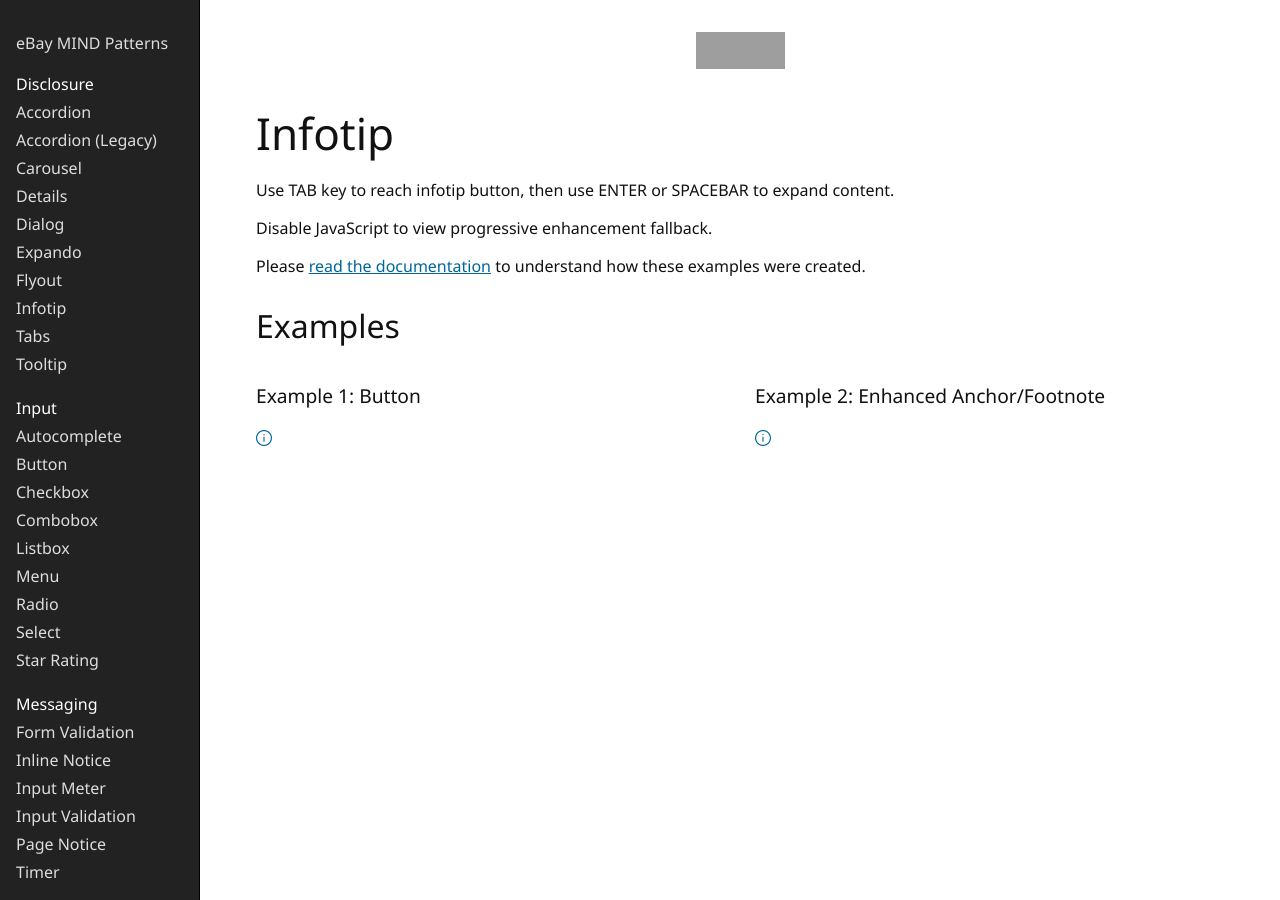
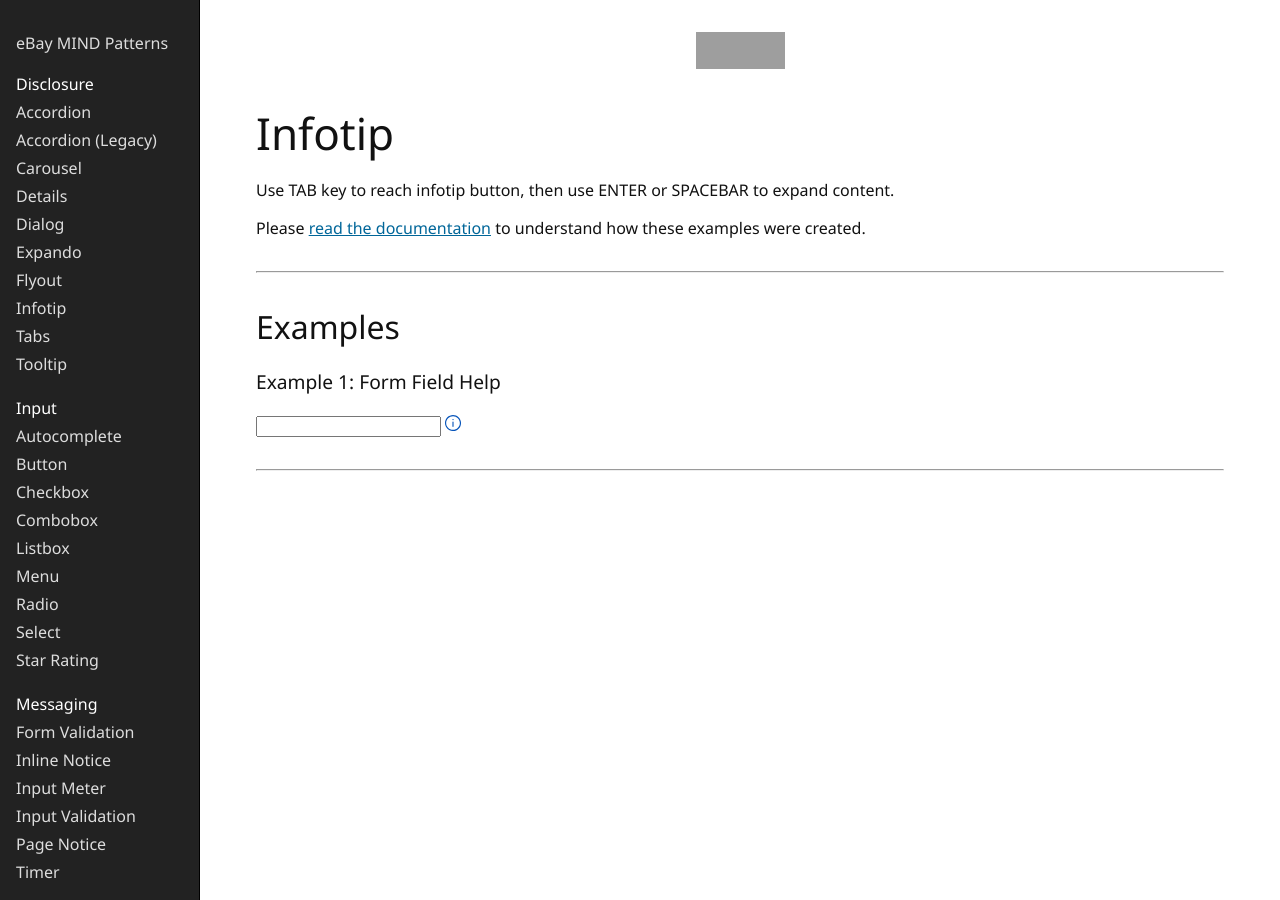
Before and after one commit to eBay/mindpatterns, a Jekyll site: the page built from _disclosure/infotip/index.html, in a window 1280 px wide. Built offline with Jekyll 4.4.1, drawn with Linux system fonts in a browser that asks for light colours; grey boxes are pictures that could not be loaded.

Commit message:
Converted infotip to vanilla js

```diff
--- a/_disclosure/flyout/flyout.css
+++ b/_disclosure/flyout/flyout.css
@@ -19,6 +19,11 @@
     display: block;
 }
 
+.flyout__host[aria-expanded=true] ~ .flyout__overlay,
+.flyout__host[aria-expanded=true] ~ .flyout .flyout__content {
+    display: block;
+}
+
 .flyout__trigger.clipped--stealth {
     background-color: #eee;
     border: 1px solid #ccc;
--- a/_disclosure/infotip/index.html
+++ b/_disclosure/infotip/index.html
@@ -5,72 +5,30 @@
 
 <link rel="stylesheet" href="../flyout/flyout.css">
 <link rel="stylesheet" href="infotip.css">
-<style>
-    #infotip img {
-        display: none;
-    }
-    .flyout__overlay img {
-        display: block;
-        border: 1px solid #ccc;
-        margin-right: 10px;
-        float: left;
-    }
-    #references ol {
-        margin: 0;
-        padding: 0;
-    }
-</style>
 
 <h1>{{ page.title }}</h1>
 
 <h2 class="clipped">Readme</h2>
 <p>Use TAB key to reach infotip button, then use ENTER or SPACEBAR to expand content.</p>
-<p>Disable JavaScript to view progressive enhancement fallback.</p>
 <p>Please <a href={{ "disclosure/infotip" | prepend: site.patterns_baseurl | prepend: site.patterns_url }}>read the documentation</a> to understand how these examples were created.</p>
+
+<hr />
 
 <h2>Examples</h2>
 
-<div class="row">
-    <div class="col-xs-12 col-md-6">
-        <h3>Example 1: Button</h3>
-        <div>
-            <span class="infotip">
-                <button class="flyout__trigger" type="button" aria-label="Help" disabled></button>
-                <span class="flyout__live-region" aria-live="polite">
-                    <div class="flyout__overlay">
-                        <p><img src="{{ '/images/gregorsamsa.jpg' | relative_url }}" alt="Illustration of Gregor Samsa" /></p>
-                        <p>Gregor Samsa appears to be based upon <a href="http://en.wikipedia.org/wiki/Franz_Kafka">Kafka</a> himself. As when Kafka suffered from insomnia, he feared he was repulsive and a burden to his family, during which time his sister was his caretaker.</p>
-                    </div>
-                </span>
-            </span>
+<h3>Example 1: Form Field Help</h3>
+<div>
+    <input />
+    <span class="infotip flyout">
+        <button class="infotip__host flyout__host" type="button" aria-label="Help">
+            <svg focusable="false" width="16" height="16" aria-hidden="true">
+                <use xlink:href="#icon-information"></use>
+            </svg>
+        </button>
+        <div class="infotip__content flyout__overlay">
+            <p>This textbox needs a <a href="https://www.w3.org/TR/html52/sec-forms.html#the-label-element">label</a>!</p>
         </div>
-    </div>
-    <div class="col-xs-12 col-md-6">
-        <h3>Example 2: Enhanced Anchor/Footnote</h3>
-        <div>
-            <span class="infotip">
-                <a href="#infotip1"><sup>[1]</sup></a>
-            </span>
-        </div>
-    </div>
+    </span>
 </div>
 
-<!-- this footnotes section is used by the progressive enhancement example -->
-<section aria-labelledby="ref_heading" id="references" role="region">
-    <h2 id="ref_heading">References</h2>
-    <ol>
-        <li>
-            <div id="infotip1" tabindex="-1">
-                <p><img src="{{ '/images/gregorsamsa.jpg' | relative_url }}" alt="Illustration of Gregor Samsa" /></p>
-                <p>Gregor Samsa appears to be based upon <a href="http://en.wikipedia.org/wiki/Franz_Kafka">Kafka</a> himself. As when Kafka suffered from insomnia, he feared he was repulsive and a burden to his family, during which time his sister was his caretaker.</p>
-            </div>
-        </li>
-    </ol>
-</section>
-<script src="jquery.infotip.js"></script>
-<script>
-    $(function() {
-        $('.infotip').infotip();
-        $('#references').remove();
-    });
-</script>
+<hr />
--- a/_disclosure/infotip/infotip.css
+++ /dev/null
@@ -1,35 +0,0 @@
-.infotip {
-    position: relative;
-}
-.infotip .flyout__overlay {
-    background: LightYellow;
-    border: 1px solid #ccc;
-    box-shadow: 2px 2px 1px #ccc;
-    margin: 0 4px;
-    min-width: 250px;
-    padding: 0 16px;
-    text-align: justify;
-}
-.infotip .flyout__trigger {
-    background: 0;
-    border: 0;
-    padding: 0;
-}
-.infotip a.flyout__trigger {
-    text-decoration: none;
-}
-.infotip .flyout__trigger:after {
-    color: #006699;
-    content: '\e614';
-    font-family: 'vq-icon-font';
-    font-size: 16px;
-}
-.infotip--js > .flyout__trigger[aria-expanded=true]:after {
-    content: '\e60a';
-}
-.infotip--js > .flyout__trigger sup {
-    display: none;
-}
-.infotip--js > .flyout__trigger:focus {
-    text-decoration: none;
-}
--- a/_disclosure/infotip/jquery.infotip.js
+++ /dev/null
@@ -1,58 +0,0 @@
-/**
-* Copyright 2015 eBay Inc.
-*
-* Use of this source code is governed by a MIT-style
-* license that can be found in the LICENSE file or at
-* https://opensource.org/licenses/MIT.
-*/
-
-/**
-* @file jQuery plugin that creates the basic interactivity for an infotip flyout
-* @desc Please DO NOT copy this code to production! This is 'quick & ugly, just make it work!' code.
-* @requires jquery-click-flyout
-* @requires jquery-hijax-button
-* @version 0.0.1
-* @author Ian McBurnie <ianmcburnie@hotmail.com>
-*/
-(function($, window, document, undefined) {
-    $.fn.infotip = function() {
-        return this.each(function onEach() {
-            var $widget = $(this);
-            var $button = $widget.find('.flyout__trigger');
-            var $link = $widget.find('> a');
-
-            // check for progressive enhancement of anchor tag
-            if ($link.length === 1) {
-
-                // hijax the link with button semantics and behaviour
-                $link.hijaxButton();
-
-                // move referenced content into adjacent overlay and transform link to button
-                var href = $link.attr('href');
-                var contentId = href.substring(href.indexOf('#') + 1);
-                var $content = $('#' + contentId).html();
-
-                var $newLiveRegion = $('<span class="flyout__live-region" aria-live="polite"></span>');
-                var $newOverlay = $('<div class="flyout__overlay"></div>');
-
-                $link.addClass('flyout__trigger');
-                $link.attr('aria-label', 'Help');
-                $link.attr('href', ''); // weird bug in chromevox without this
-                $link.text(''); // weird keyboard bug in jaws + ie without this
-
-                $newOverlay.append($content);
-                $newLiveRegion.append($newOverlay);
-                $link.after($newLiveRegion);
-            }
-
-            // call click flyout plugin which does most of the work
-            $widget.clickFlyout({autoCollapse: false});
-
-            // button is ready to use
-            $button.prop('disabled', false);
-
-            // mark the widget as done
-            $widget.addClass('infotip--js');
-        });
-    };
-}(jQuery, window, document));
--- a/_layouts/master.html
+++ b/_layouts/master.html
@@ -4,6 +4,12 @@
         {% include head.html %}
     </head>
     <body>
+        <svg hidden>
+            <symbol id="icon-information" viewBox="0 0 24 24">
+                <path fill="#0654ba" d="M12.007 9.753a.849.849 0 0 0-.849.849v6.553a.85.85 0 0 0 1.683.004v-6.557a.849.849 0 0 0-.834-.849zm1.057-2.88a1.016 1.016 0 1 1-2.032 0 1.016 1.016 0 0 1 2.032 0zm-1.057 17.141C5.376 24.014 0 18.638 0 12.007 0 5.376 5.376 0 12.007 0c6.631 0 12.007 5.376 12.007 12.007v.015c-.008 6.625-5.381 11.992-12.007 11.992zm0-22.261c-5.671 0-10.268 4.597-10.268 10.268s4.597 10.268 10.268 10.268 10.268-4.597 10.268-10.268S17.678 1.753 12.007 1.753z"/>
+            </symbol>
+        </svg>
+
         <div class="skipto" id="skiptomain"><a href="#main" class="clipped clipped--stealth">Skip to main content</a></div>
 
         <header class="header-large" role="banner">
--- /dev/null
+++ b/_sass/_infotip.scss
@@ -0,0 +1,23 @@
+.infotip {
+    position: relative;
+}
+
+.infotip__host {
+    background: 0;
+    border: 0;
+    padding: 0;
+}
+
+.infotip__content {
+    background: LightYellow;
+    border: 1px solid #ccc;
+    box-shadow: 2px 2px 1px #ccc;
+    margin: 0 4px;
+    min-width: 250px;
+    padding: 0 16px;
+    text-align: justify;
+}
+
+.infotip__host[aria-expanded=true] + .infotip__content {
+    display: block;
+}
--- a/css/main.scss
+++ b/css/main.scss
@@ -13,6 +13,7 @@
     "accordion-legacy",
     "details",
     "expando",
+    "infotip",
     "tabs",
     "tooltip"
 ;
```
Also changed, not shown: _js/hijax-button.js (added, +74 -0 lines), _js/main.js (+26 -15 lines), _js/src/hijax-button.js (added, +54 -0 lines), _js/src/main.js (added, +53 -0 lines), static/browser.js.
